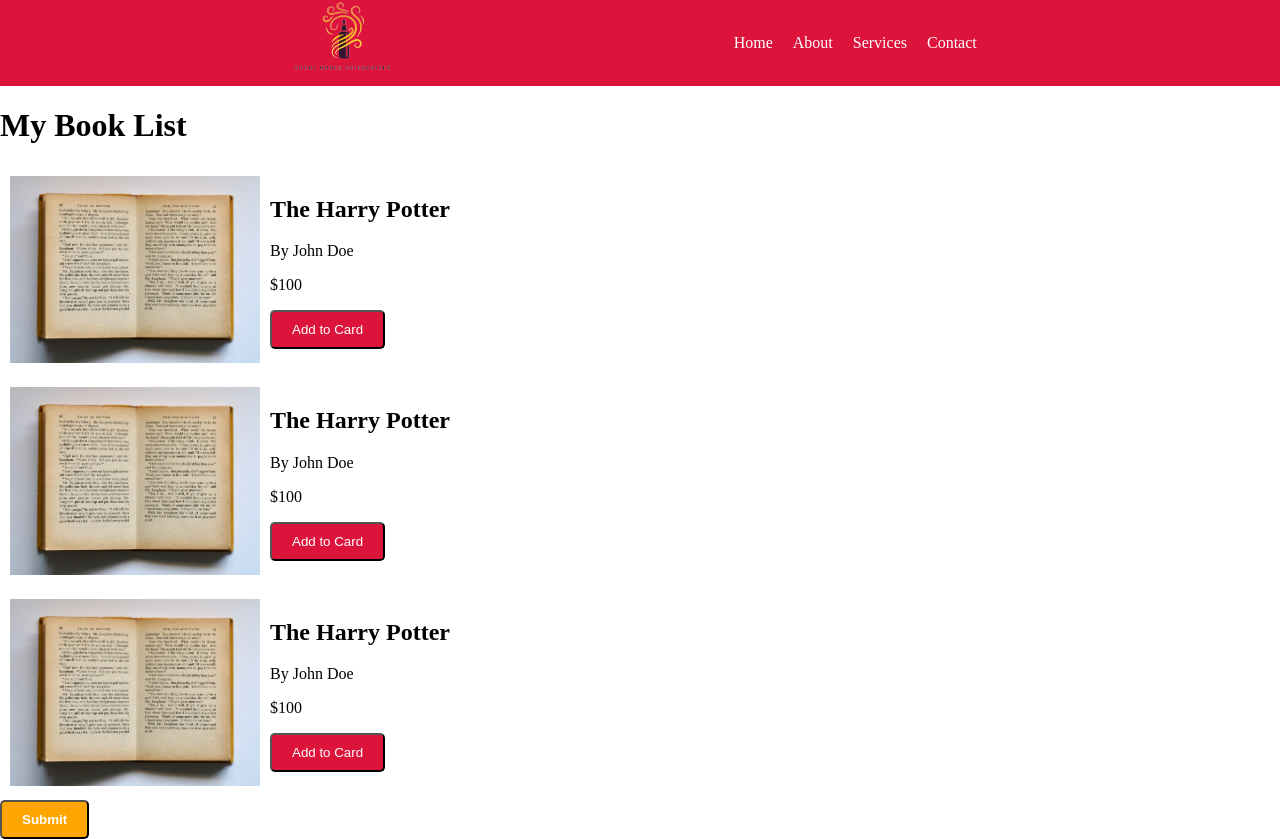
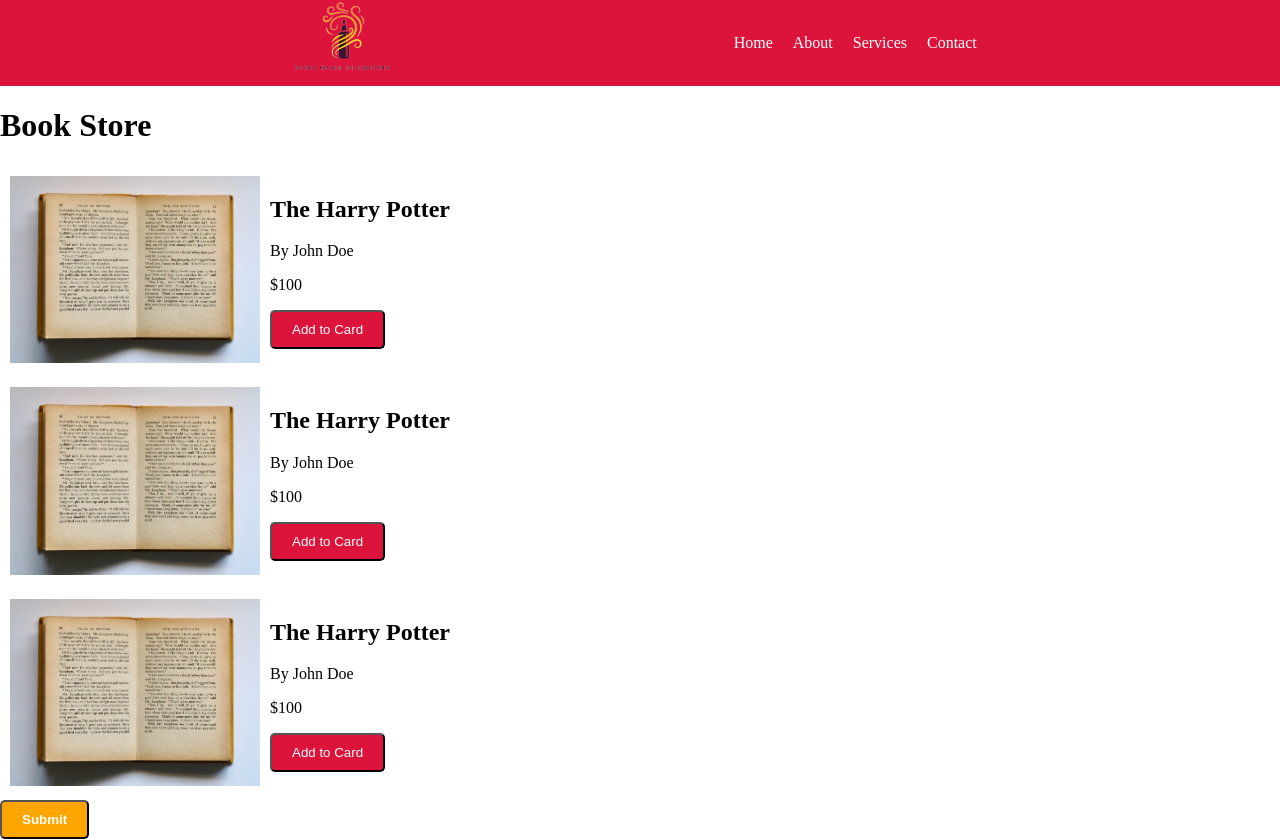
Before and after one commit to lalitroshankhede/ReactProjeApp, a React (Create React App) app in the folder first-react-app/: page / in a window 1280 px wide. Built offline with nearby package versions, Linux system fonts and the light colour scheme.

Commit message:
Update BookList.js
Change Title

```diff
--- a/first-react-app/src/components/BookList.js
+++ b/first-react-app/src/components/BookList.js
@@ -7,7 +7,7 @@
     return (
 
       <div className="bookLists" >
-        <h1>My Book List </h1>
+        <h1>Book Store </h1>
         <Book/>
         <Book/>
         <Book/>
```
